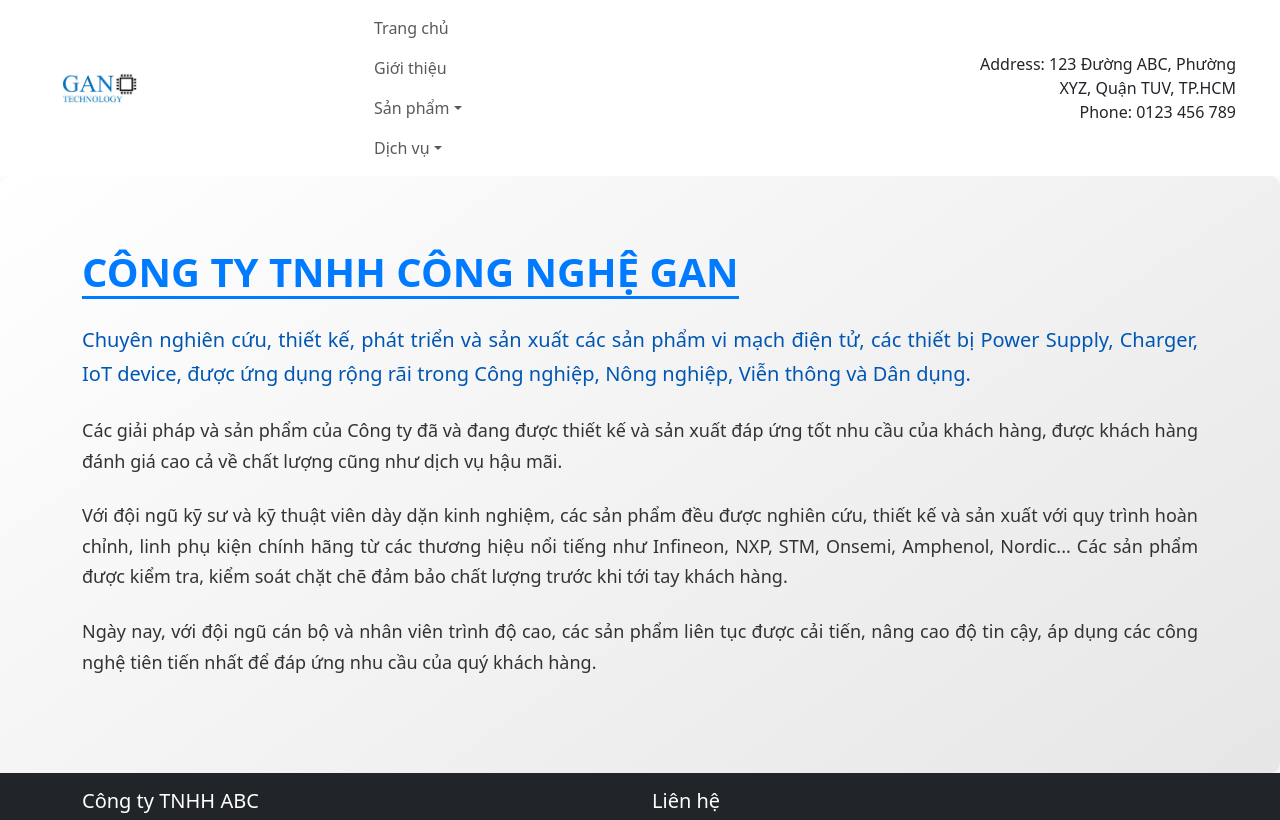
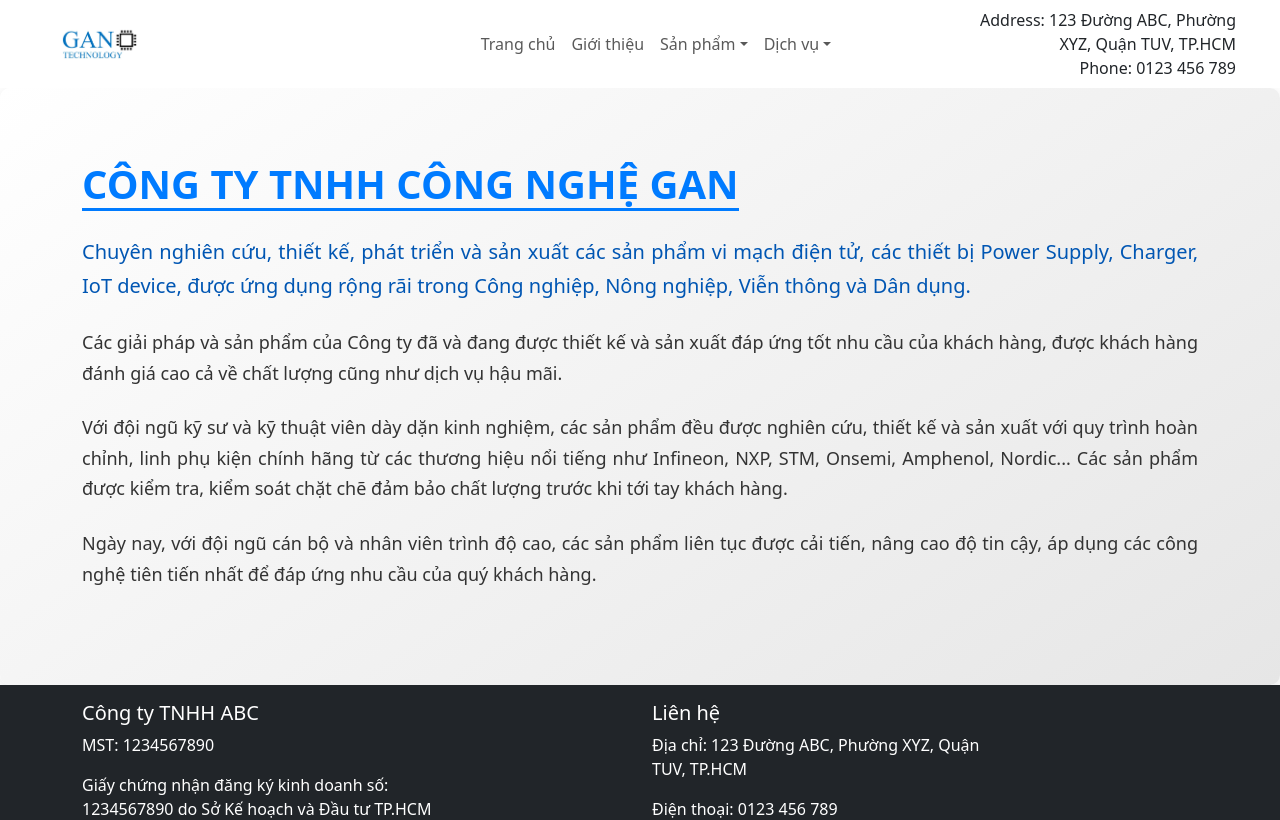
Before and after one commit to trangdem99/gan-tech, a React (Create React App) app: page /gioi-thieu in a window 1280 px wide. Shown: the top 820 px of the page. Built offline with nearby package versions, Linux system fonts and the light colour scheme.

Commit message:
Update navbar styling to center menu items on medium-sized screens

```diff
--- a/src/layouts/navbar/index.jsx
+++ b/src/layouts/navbar/index.jsx
@@ -109,7 +109,7 @@ export default function NavBar() {
             </OffcanvasBody>
           </Offcanvas>
 
-          <Nav className="d-none d-md-block col-6 me-auto my-2 my-lg-0 mx-auto" navbar>
+          <Nav className="d-none d-md-flex col-6 my-2 my-lg-0 justify-content-center" navbar>
             <NavItem active={location.pathname === "/"}>
               <ReactstrapNavLink tag={Link} to="/" style={linkStyle}>
                 Trang chủ
--- /dev/null
+++ b/src/pages/homepage/index.css
@@ -0,0 +1,6 @@
+.carousel-control-prev-icon,
+.carousel-control-next-icon {
+  --bs-bg-opacity: 1;
+  background-color: rgba(108, 117, 125, var(--bs-bg-opacity)) !important;
+  background-color: rgba(var(--bs-secondary-rgb), var(--bs-bg-opacity)) !important;
+}
--- a/src/pages/homepage/index.jsx
+++ b/src/pages/homepage/index.jsx
@@ -18,6 +18,8 @@ import {
 } from "@reduxjs/toolkit";
 
 import Layout from '../../layouts';
+
+import './index.css';
 
 export default function Homepage() {
   const [activeIndex, setActiveIndex] = React.useState(0);
```
